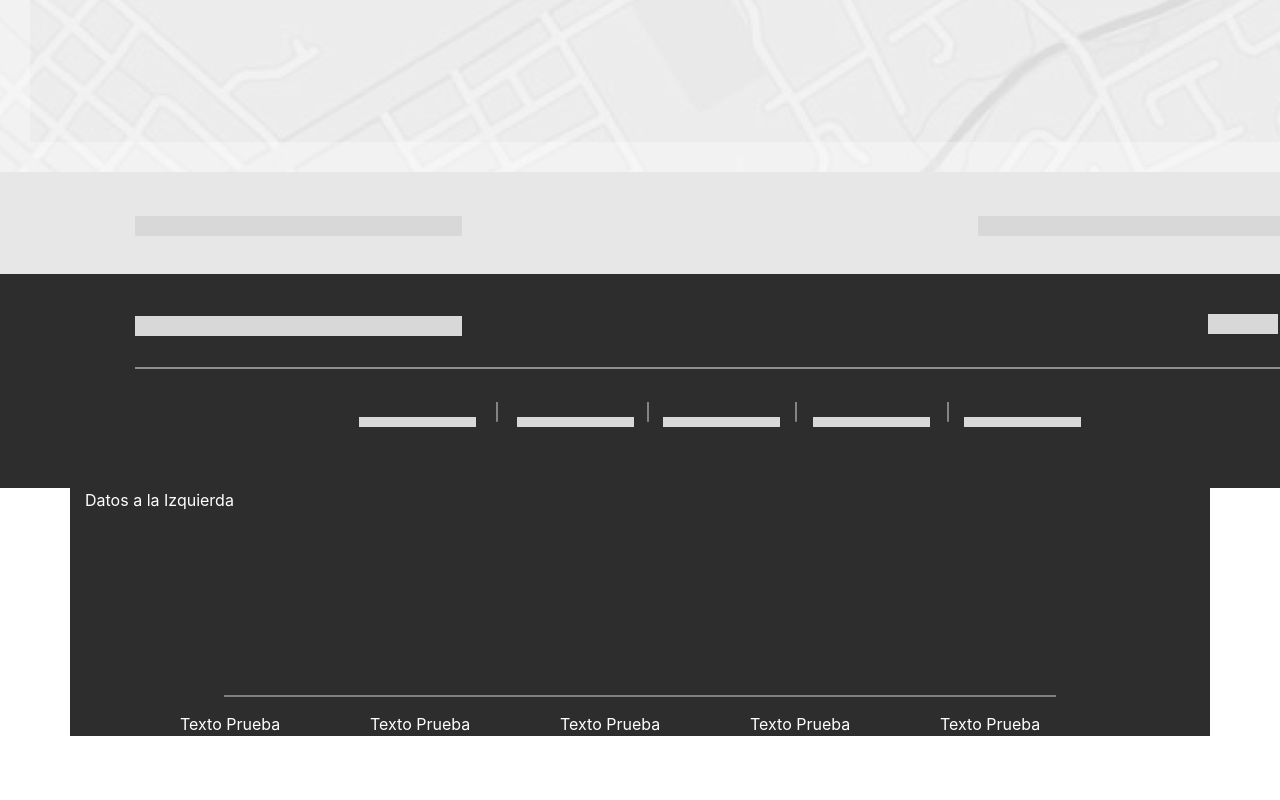
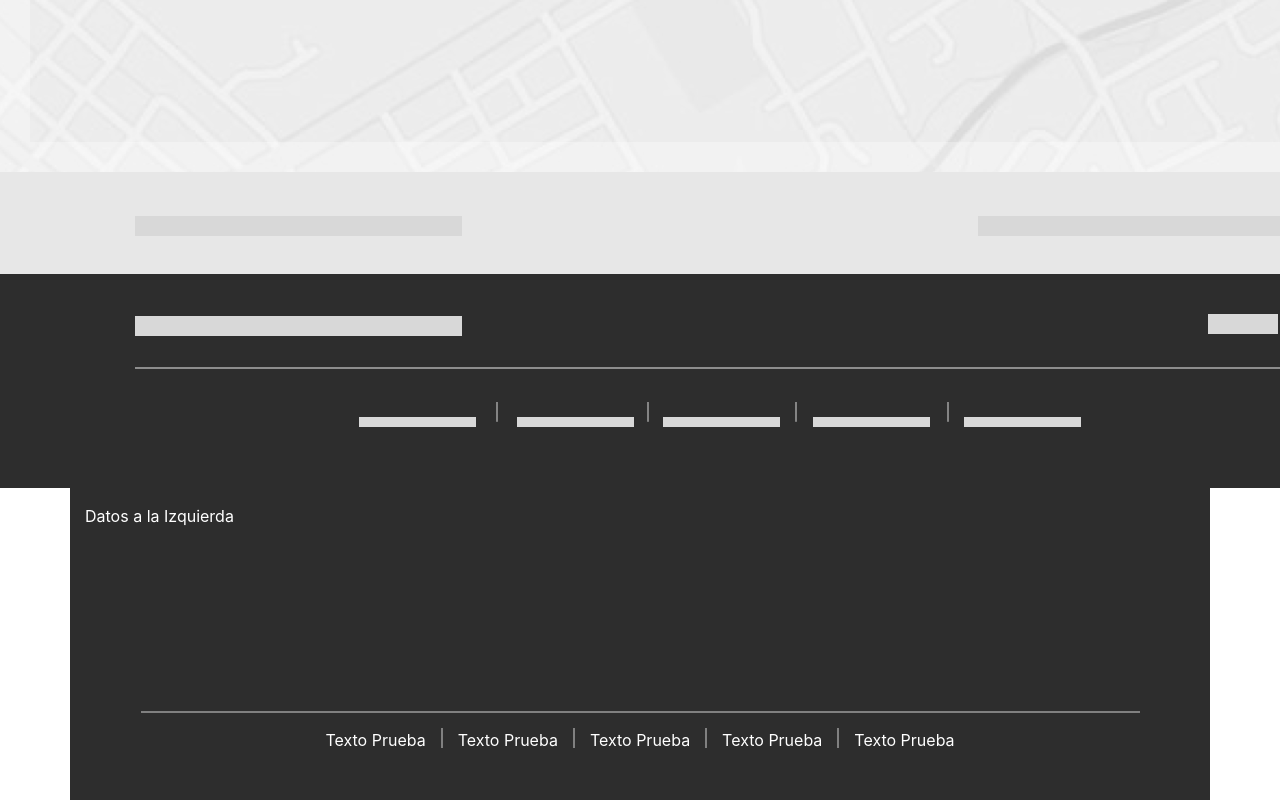
Before and after one commit to HopscotchWebStudio/HomePage, a plain HTML site: page index.html in a window 1280 px wide. Shown: the part 3008-3808 px from the top of the page. Before the commit the page ends 3744 px from the top, so only its background shows below. Drawn offline with Linux system fonts and the light colour scheme.

Commit message:
Ajuste texto Footer Inferior

```diff
--- a/index.html
+++ b/index.html
@@ -231,13 +231,17 @@
                 </div>
             </div>
             <div class="footerSeparator"></div>
-            <div class="row justify-content-md-center">
-                <div class="col col-lg-2">Texto Prueba</div>
-                <div class="col col-lg-2">Texto Prueba</div>
-                <div class="col col-lg-2">Texto Prueba</div>
-                <div class="col col-lg-2">Texto Prueba</div>
-                <div class="col col-lg-2">Texto Prueba</div>
-            </div>
+                <div class="row justify-content-md-center">
+                    <div class="col-md-auto">Texto Prueba</div>
+                    <div class="footerSeparatorText"></div>
+                    <div class="col-md-auto">Texto Prueba</div>
+                    <div class="footerSeparatorText"></div>
+                    <div class="col-md-auto">Texto Prueba</div>
+                    <div class="footerSeparatorText"></div>
+                    <div class="col-md-auto">Texto Prueba</div>
+                    <div class="footerSeparatorText"></div>
+                    <div class="col-md-auto">Texto Prueba</div>
+                </div>
         </footer>
 
         <script src="path/jquery-3.3.1.js"></script>
--- a/style/style.css
+++ b/style/style.css
@@ -54,11 +54,14 @@ h2{
   footer{
 	  background-color: #2D2D2D;
 	  color: white;
+	  padding: 1em 0 3em 0;
   }
 
   .footerSeparator{
 	  margin: auto;
-	  width: 75%;
+	  margin-top: 1me;
+	  margin-bottom: 1em;
+	  width: 90%;
 	  height: 2px;
 	  background-color: gray;
 	  margin-top: 15px;
@@ -76,3 +79,9 @@ h2{
 	height              : 15px;
 	width               : 770px;
   }
+
+  .footerSeparatorText{
+	height: 20px;
+	width : 2px;
+	background-color: grey;
+  }
```
